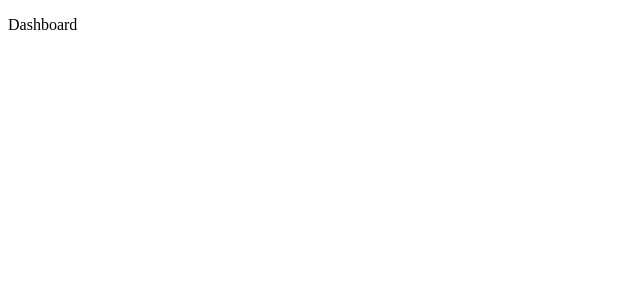
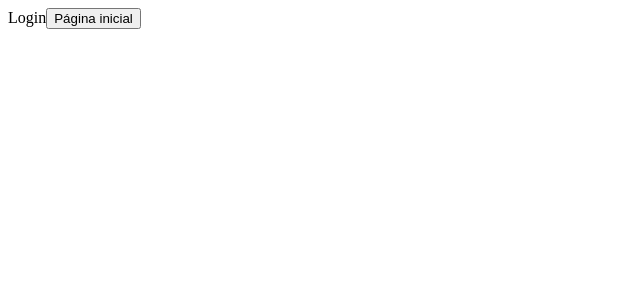
Before and after one commit to Kauan-deAlmeida/project_react, a React (Create React App) app: page /entrar in a window 1280 px wide. Before the commit this address led to /pagina-inicial. Shown: the top 300 px of the page, without its empty margins (0-640 px from the left). Built offline with nearby package versions, Linux system fonts and the light colour scheme.

Commit message:
feat: Criando camponente para navegação entre rotas

```diff
--- a/src/app/pages/dashboard/Dashboard.tsx
+++ b/src/app/pages/dashboard/Dashboard.tsx
@@ -1,6 +1,15 @@
+import { Link } from "react-router-dom"
+import { Button } from "../../shared/components/ButtonNavigacao"
 
 export const Dashboard =() => {
     return (
-        <p>Dashboard</p>
+        <div>
+            <p>Dashboard</p>
+            <Link to="/entrar">Login</Link>
+            <Button
+                texto="Entrar"
+                pagina="/entrar"
+            />
+        </div>
     )
 }
--- a/src/app/pages/index.ts
+++ b/src/app/pages/index.ts
@@ -1 +1,2 @@
 export * from './dashboard/Dashboard';
+export * from './login/Login';
--- /dev/null
+++ b/src/app/pages/login/Login.tsx
@@ -0,0 +1,14 @@
+import { Button } from "../../shared/components/ButtonNavigacao";
+
+export const Login = () => {
+
+    return (
+        <div>
+            Login
+            <Button
+                texto="Página inicial"
+                pagina="/pagina-inicial"
+            />
+        </div>
+    );
+}
--- a/src/app/routes/index.tsx
+++ b/src/app/routes/index.tsx
@@ -1,5 +1,5 @@
 import { BrowserRouter, Route, Routes as Switch, Navigate } from "react-router-dom"
-import { Dashboard } from "../pages";
+import { Dashboard, Login } from "../pages";
 
 export const Routes = () => {
 
@@ -7,6 +7,7 @@ export const Routes = () => {
         <BrowserRouter>
             <Switch>
 
+                <Route path="/entrar" element={<Login />} />
                 <Route path="/pagina-inicial" element={<Dashboard />} />
 
                 <Route path="*" element={<Navigate to="/pagina-inicial" />} />
--- /dev/null
+++ b/src/app/shared/components/ButtonNavigacao.tsx
@@ -0,0 +1,18 @@
+import { useNavigate } from 'react-router-dom';
+
+interface ButtonProps {
+    texto: string
+    pagina: string;
+}
+
+export const Button = ({ pagina, texto }: ButtonProps) => {
+    const navigate = useNavigate();
+
+    const handleClock = () => {
+        navigate(pagina);
+    }
+
+    return (
+        <button onClick={handleClock}>{texto}</button>
+    );
+}
```
